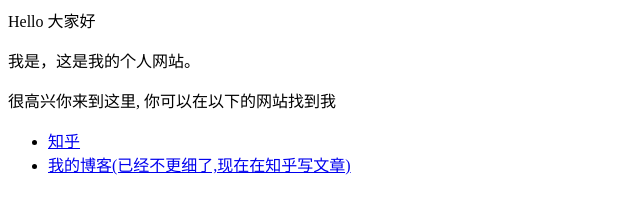
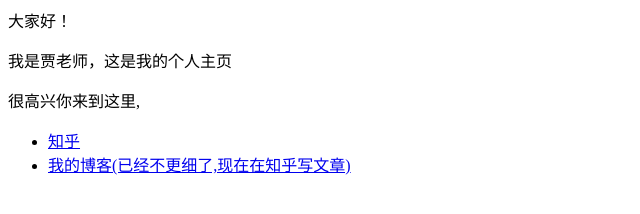
Before and after one commit to physicsjia/physicsjia.github.io, a plain HTML site: page index.html in a window 1280 px wide. Shown: the whole page, without its empty margins (0-640 px from the left). Drawn offline with Linux system fonts and the light colour scheme.

Commit message:
Update index.html

```diff
--- a/index.html
+++ b/index.html
@@ -1,6 +1,6 @@
-<p>Hello 大家好</p>
-<p>我是，这是我的个人网站。 </p>
-<p>很高兴你来到这里, 你可以在以下的网站找到我</p>
+<p>大家好！</p>
+<p>我是贾老师，这是我的个人主页 </p>
+<p>很高兴你来到这里,</p>
 
 <ul>
   <li> <a href="https://www.zhihu.com/people/AJLoveChina">知乎</a> </li>
```
